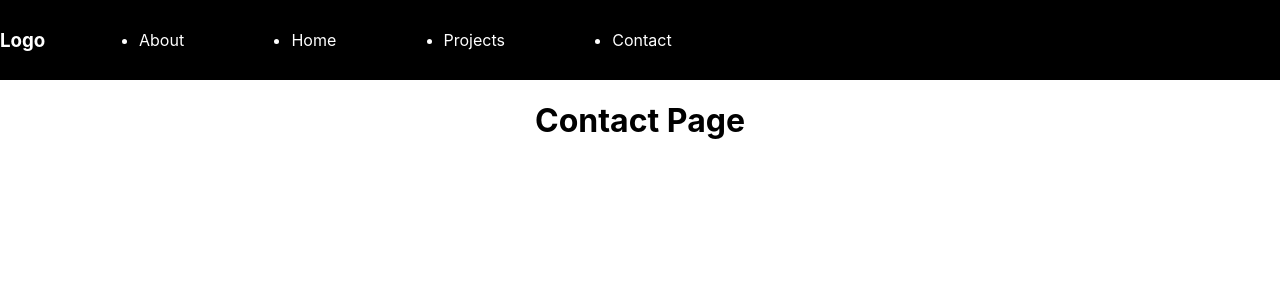
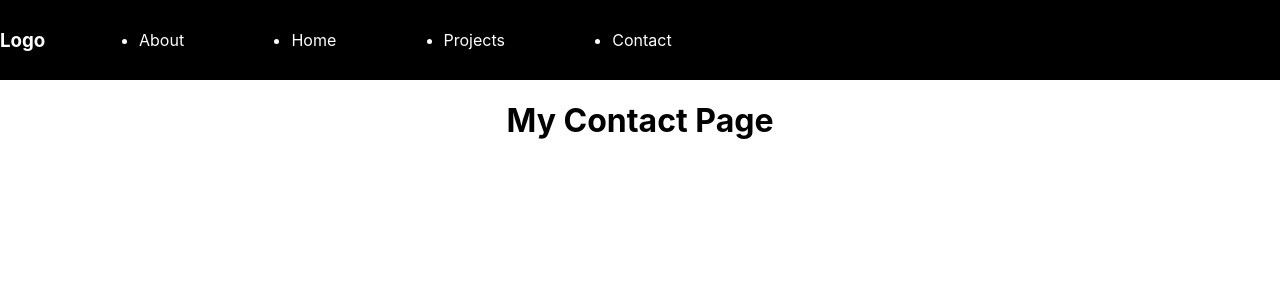
Before and after one commit to LisandroN/LN.github.io, a React (Create React App) app: page /contact in a window 1280 px wide. Shown: the top 300 px of the page. Built offline with nearby package versions, Linux system fonts and the light colour scheme.

Commit message:
test commit

```diff
--- a/src/Contact.js
+++ b/src/Contact.js
@@ -1,6 +1,5 @@
 import React from 'react';
 import Nav from './Nav';
-
 import './App.css';
 
 function Contact() {
@@ -9,7 +8,7 @@ function Contact() {
   return (
     <div>
       <Nav/>
-      <h1>Contact Page</h1>
+      <h1> My Contact Page</h1>
     </div>
   );
 }
```
